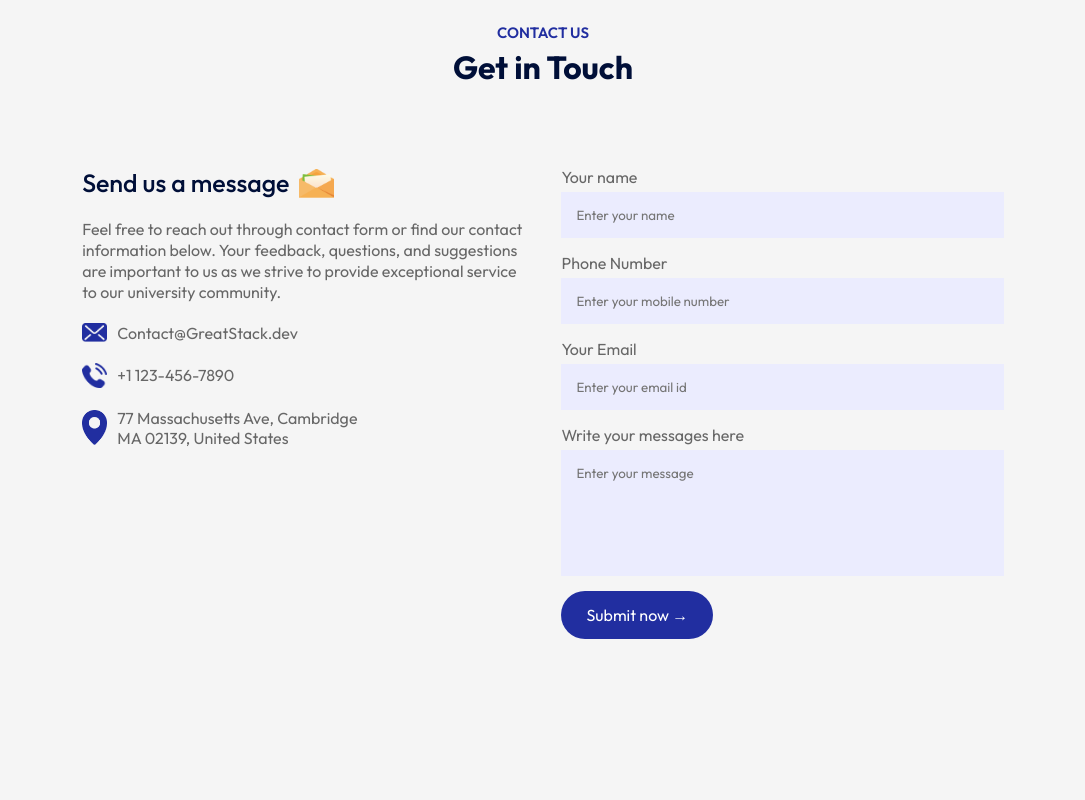
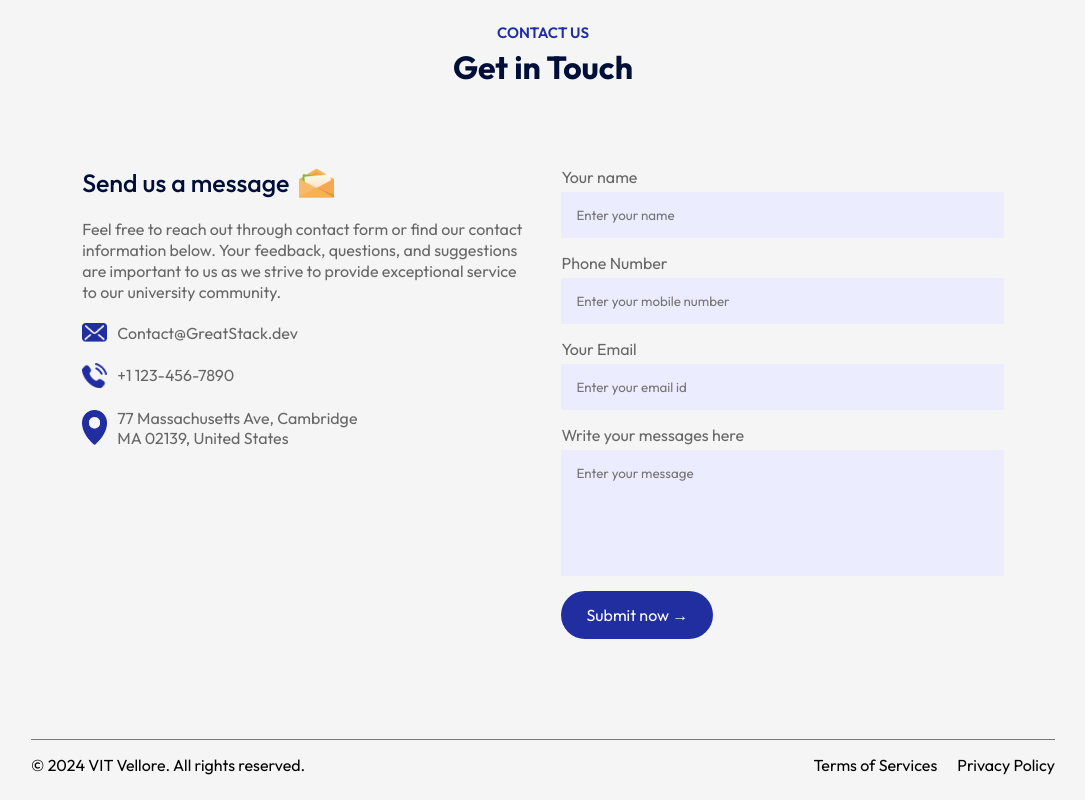
Before and after one commit to siddharthj14/VIT-Vellore, a React (Vite) app: page / in a window 1280 px wide. Shown: the part 2942-3742 px from the top of the page, without its empty margins (97-1182 px from the left). Before the commit the page ends 3681 px from the top, so only its background shows below. Built offline with nearby package versions, Linux system fonts and the light colour scheme.

Commit message:
Add footer

```diff
--- a/src/App.jsx
+++ b/src/App.jsx
@@ -7,6 +7,7 @@
 import Campus from "./Components/Campus/Campus";
 import Testimonials from "./Components/Testimonials/Testimonials";
 import Contact from "./Components/Contact/Contact";
+import Footer from "./Components/Footer/Footer";
 
 const App = () => {
   return (
@@ -22,8 +23,8 @@
         <Title heading="Testimonials" subheading="What Student Says" />
         <Testimonials />
         <Title heading="Contact Us" subheading="Get in Touch" />
-        <Contact/>
-
+        <Contact />
+        <Footer />
       </div>
     </div>
   );
--- /dev/null
+++ b/src/Components/Footer/Footer.css
@@ -0,0 +1,14 @@
+.footer{
+    margin: 10px auto;
+    display: flex;
+    align-items: center;
+    justify-content: space-between;
+    border-top: 1px solid #797979;
+    padding: 15px 0;
+}
+
+.footer ul li{
+    list-style: none;
+    display: inline-block;
+    margin-left: 20px;
+}
--- /dev/null
+++ b/src/Components/Footer/Footer.jsx
@@ -0,0 +1,16 @@
+import React from "react";
+import "./Footer.css";
+
+const Footer = () => {
+  return (
+    <div className="footer">
+      <p>&copy; 2024 VIT Vellore. All rights reserved.</p>
+      <ul>
+        <li>Terms of Services</li>
+        <li>Privacy Policy</li>
+      </ul>
+    </div>
+  );
+};
+
+export default Footer;
```
